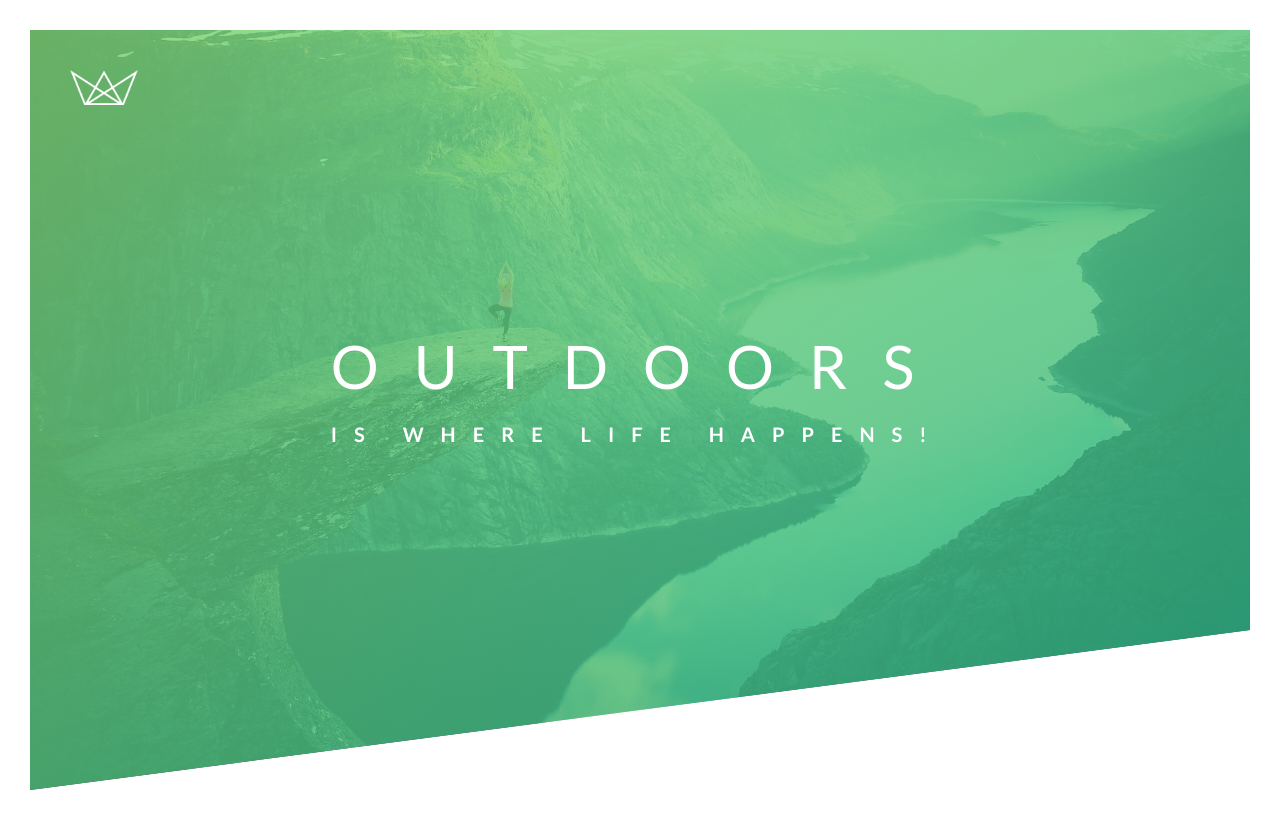
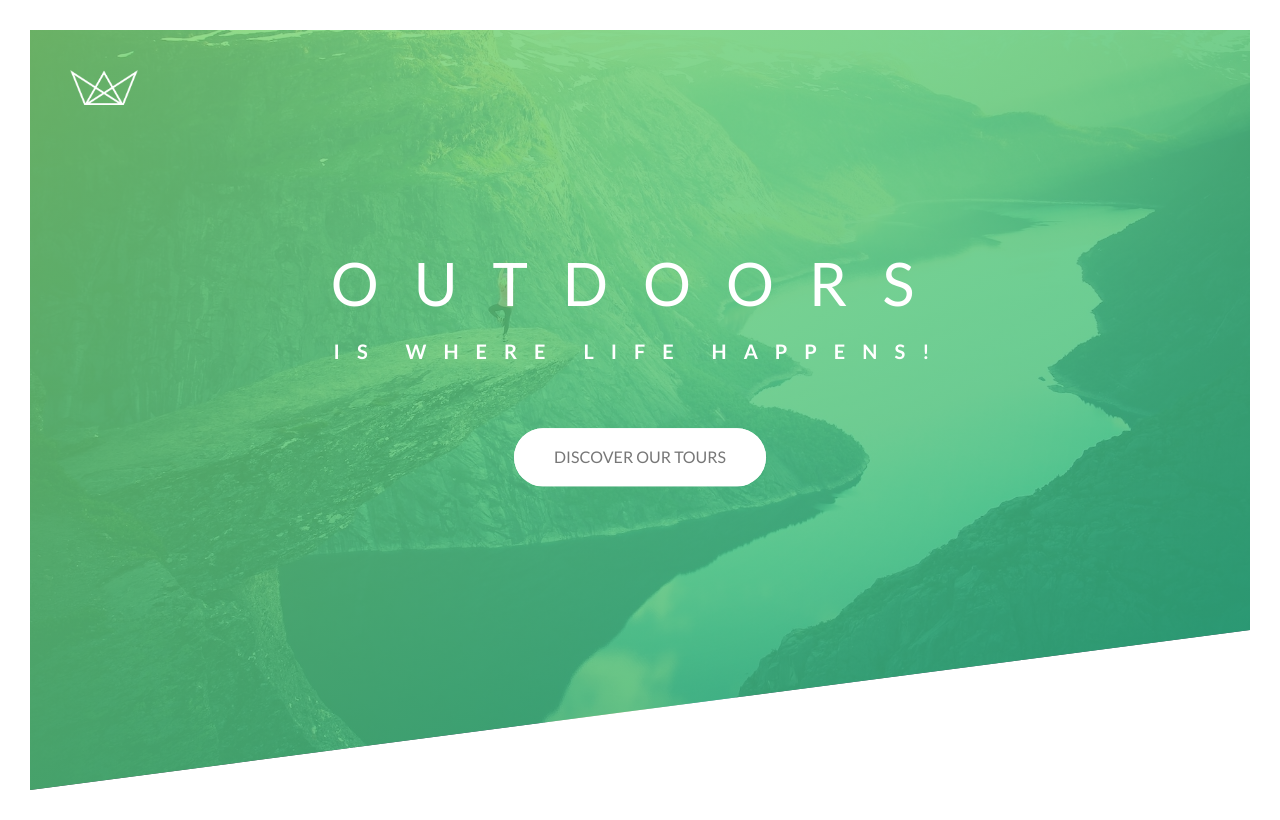
Before and after one commit to DavidNeiOs/natours, a React (Create React App) app: page / in a window 1280 px wide. Built offline with nearby package versions, Linux system fonts and the light colour scheme.

Commit message:
button animated

```diff
--- a/src/App.css
+++ b/src/App.css
@@ -35,11 +35,13 @@
 
 .text-box {
   transform: translate(0, -20%);
+  text-align: center;
 }
 
 .heading-primary {
   color: #FFF;
   text-transform: uppercase;
+  margin-bottom: 60px;
 }
 
 .heading-primary-main {
@@ -97,3 +99,66 @@
     transform: translateX(0);
   }
 }
+
+.btn:link,
+.btn:visited {
+  text-transform: uppercase;
+  text-decoration: none;
+  padding: 15px 40px;
+  display: inline-block;
+  border-radius: 100px;
+  transition: all .2s;
+  position: relative;
+}
+
+.btn:hover {
+  transform: translateY(-3px);
+  box-shadow: 0 10px 20px rgba(0, 0, 0, 0.2);
+}
+
+.btn::after {
+  content: "";
+  display: inline-block;
+  height: 100%;
+  width: 100%;
+  border-radius: 100px;
+  position: absolute;
+  top: 0;
+  left: 0;
+  z-index: -1;
+  transition: all .4s;
+}
+
+.btn:active {
+  transform: translateY(-1px);
+  box-shadow: 0 5px 10px rgba(0, 0, 0, 0.2);
+}
+
+.btn-white {
+  background-color: #FFF;
+  color: #777;
+}
+.btn-white::after {
+  background-color: #FFF;
+}
+.btn:hover::after {
+  transform: scaleX(1.4) scaleY(1.6);
+  opacity: 0;
+}
+
+@keyframes moveInBottom {
+  0% {
+    opacity: 0;
+    transform: translateY(50px);
+  }
+
+  100% {
+    opacity: 1;
+    transform: translatey(0);
+  }
+}
+
+.btn-animated {
+  animation: moveInBottom .4s ease-out .75s;
+  animation-fill-mode: backwards;
+}
--- a/src/App.js
+++ b/src/App.js
@@ -14,6 +14,10 @@
             <span className="heading-primary-main">Outdoors</span>
             <span className="heading-primary-sub">is where life happens!</span>
           </h1>
+
+          <a href="#" className="btn btn-white btn-animated">
+            Discover our tours
+          </a>
         </div>
       </header>
     </div>
```
